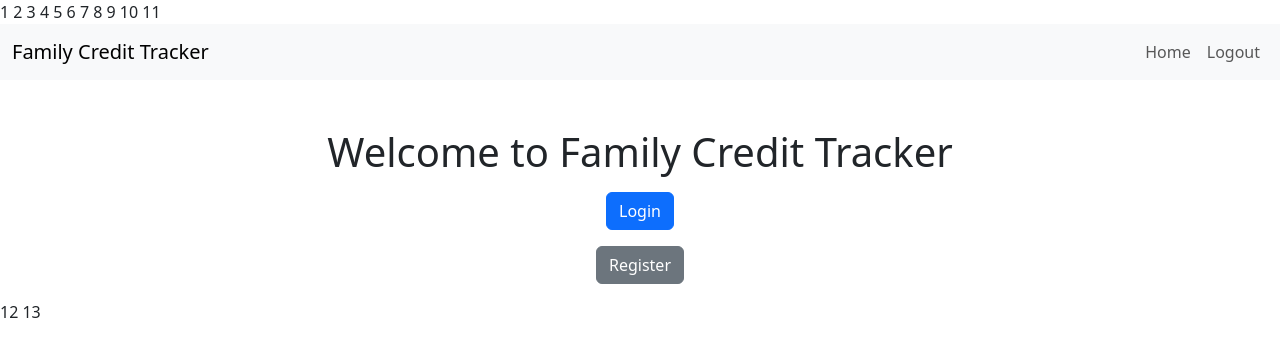
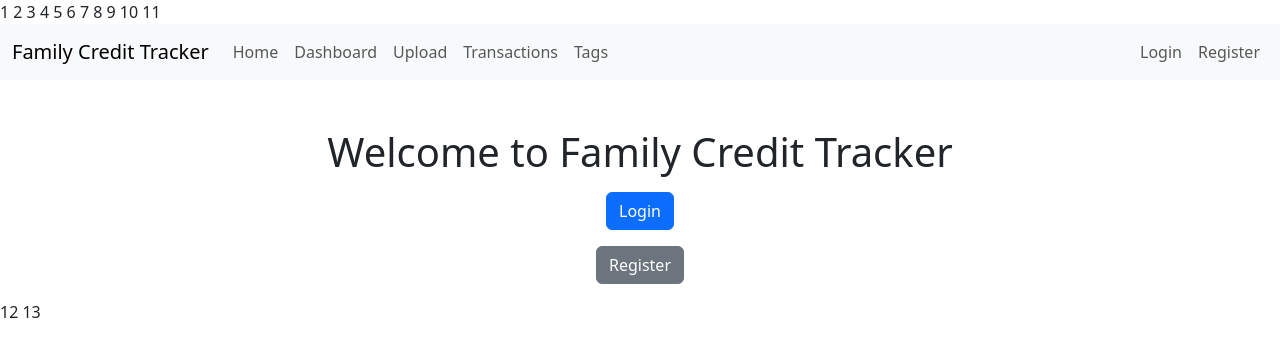
Before and after one commit to Mahmoudthoughts/PersonalBanking, an Angular app in the folder frontend/: page / in a window 1280 px wide. Shown: the top 356 px of the page. Built offline with nearby package versions, Linux system fonts and the light colour scheme; no server answers.

Commit message:
Add navigation links for SPA pages

```diff
--- a/frontend/src/app/app.html
+++ b/frontend/src/app/app.html
@@ -1,14 +1,31 @@
 <nav class="navbar navbar-expand-lg navbar-light bg-light mb-3">
   <div class="container-fluid">
     <a class="navbar-brand" routerLink="/">Family Credit Tracker</a>
-    <ul class="navbar-nav ms-auto">
+    <ul class="navbar-nav me-auto">
       <li class="nav-item">
         <a class="nav-link" routerLink="/">Home</a>
       </li>
-      <li
-        class="nav-item"
-        *ngIf="router.url !== '/login' && router.url !== '/register'"
-      >
+      <li class="nav-item">
+        <a class="nav-link" routerLink="/dashboard">Dashboard</a>
+      </li>
+      <li class="nav-item">
+        <a class="nav-link" routerLink="/upload">Upload</a>
+      </li>
+      <li class="nav-item">
+        <a class="nav-link" routerLink="/transactions">Transactions</a>
+      </li>
+      <li class="nav-item">
+        <a class="nav-link" routerLink="/tags">Tags</a>
+      </li>
+    </ul>
+    <ul class="navbar-nav ms-auto">
+      <li class="nav-item" *ngIf="!auth.token">
+        <a class="nav-link" routerLink="/login">Login</a>
+      </li>
+      <li class="nav-item" *ngIf="!auth.token">
+        <a class="nav-link" routerLink="/register">Register</a>
+      </li>
+      <li class="nav-item" *ngIf="auth.token">
         <a class="nav-link" style="cursor: pointer" (click)="logout()">Logout</a>
       </li>
     </ul>
--- a/frontend/src/app/app.ts
+++ b/frontend/src/app/app.ts
@@ -14,7 +14,7 @@ import { AuthService } from './services/auth.service';
 export class App {
   protected readonly title = signal('frontend');
 
-  constructor(public router: Router, private auth: AuthService) {}
+  constructor(public router: Router, public auth: AuthService) {}
 
 
   logout(): void {
```
